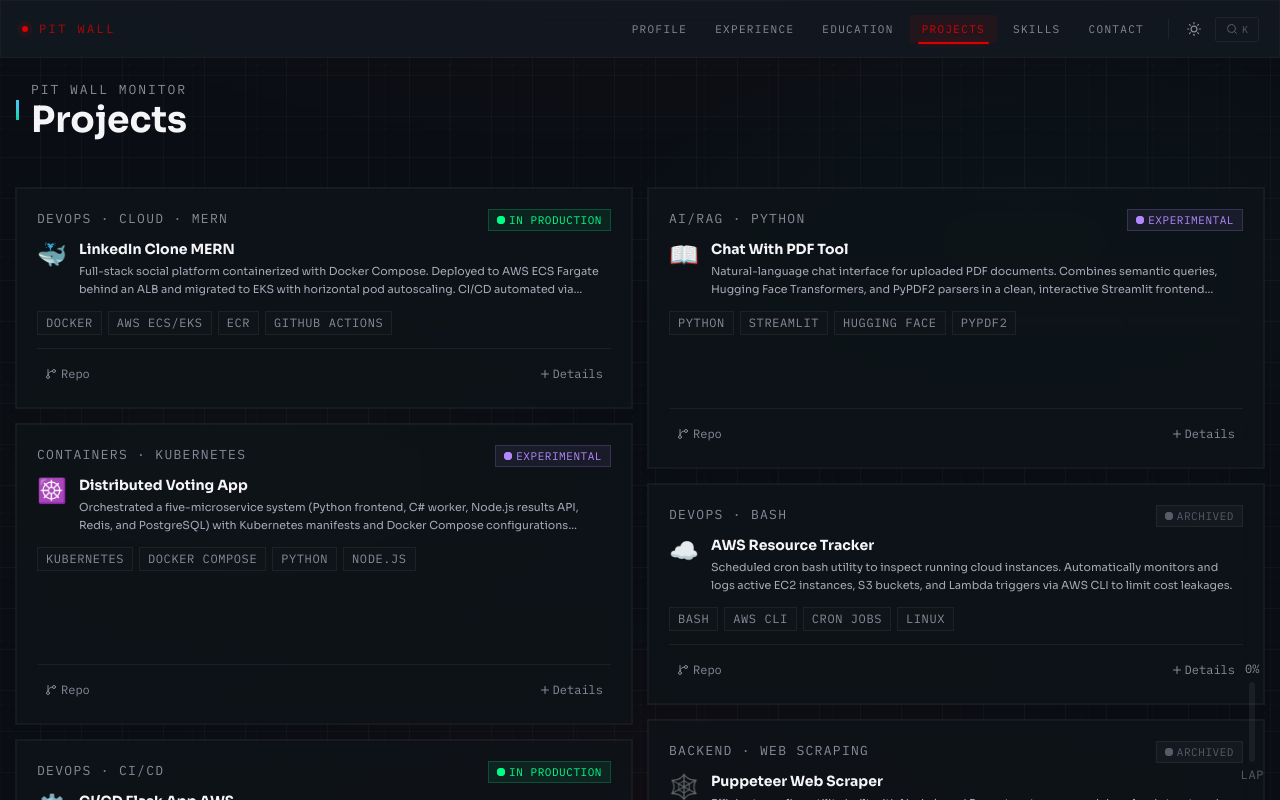
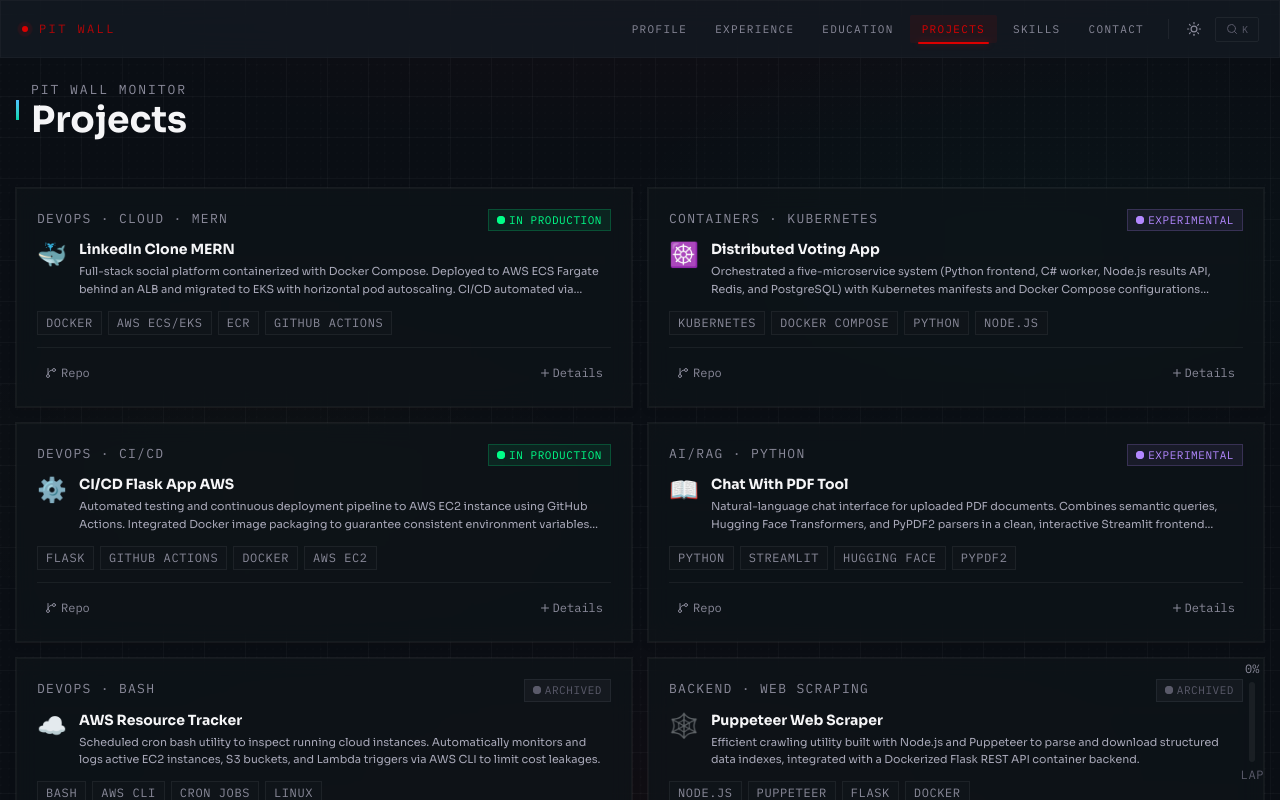
Before and after one commit to mahesh-diwan/f1-portfolio, a Next.js app: page / in a window 1280 px wide. Both pictures are taken after a click on the button "PROJECTS". Shown: the top 800 px of the page. Built offline with nearby package versions, Linux system fonts and the light colour scheme.

Commit message:
fix: project cards — CSS grid for consistent heights

```diff
--- a/src/components/sections/Projects.tsx
+++ b/src/components/sections/Projects.tsx
@@ -24,7 +24,7 @@
   },
 };
 
-function ProjectCard({ project, index }: { project: ReturnType<typeof getProject>; index: number }) {
+function ProjectCard({ project }: { project: ReturnType<typeof getProject> }) {
   const [expanded, setExpanded] = useState(false);
   if (!project) return null;
 
@@ -43,17 +43,11 @@
   }
 
   const status = project.status ? statusConfig[project.status] : null;
-  const heights = [
-    "min-h-[160px] sm:min-h-[220px]",
-    "min-h-[200px] sm:min-h-[300px]",
-    "min-h-[160px] sm:min-h-[240px]",
-    "min-h-[180px] sm:min-h-[280px]",
-  ];
-  const cardHeight = heights[index % 4];
+
 
   return (
-    <div className="break-inside-avoid mb-4">
-      <div className={`glass shadow-card hover-lift p-5 ${cardHeight} flex flex-col`}>
+    <div>
+      <div className="glass shadow-card hover-lift p-5 h-full flex flex-col">
         {/* Header */}
         <div className="flex items-start justify-between mb-2">
           <span className="text-[13px] uppercase tracking-[0.1em] text-[var(--text-muted)] font-mono">
@@ -165,9 +159,9 @@
             </div>
           </div>
 
-          <div className="columns-1 md:columns-2 gap-4">
-            {portfolio.projects.map((project, idx) => (
-              <ProjectCard key={project.id} project={project} index={idx} />
+          <div className="grid grid-cols-1 md:grid-cols-2 gap-4">
+            {portfolio.projects.map((project) => (
+              <ProjectCard key={project.id} project={project} />
             ))}
           </div>
         </div>
```
